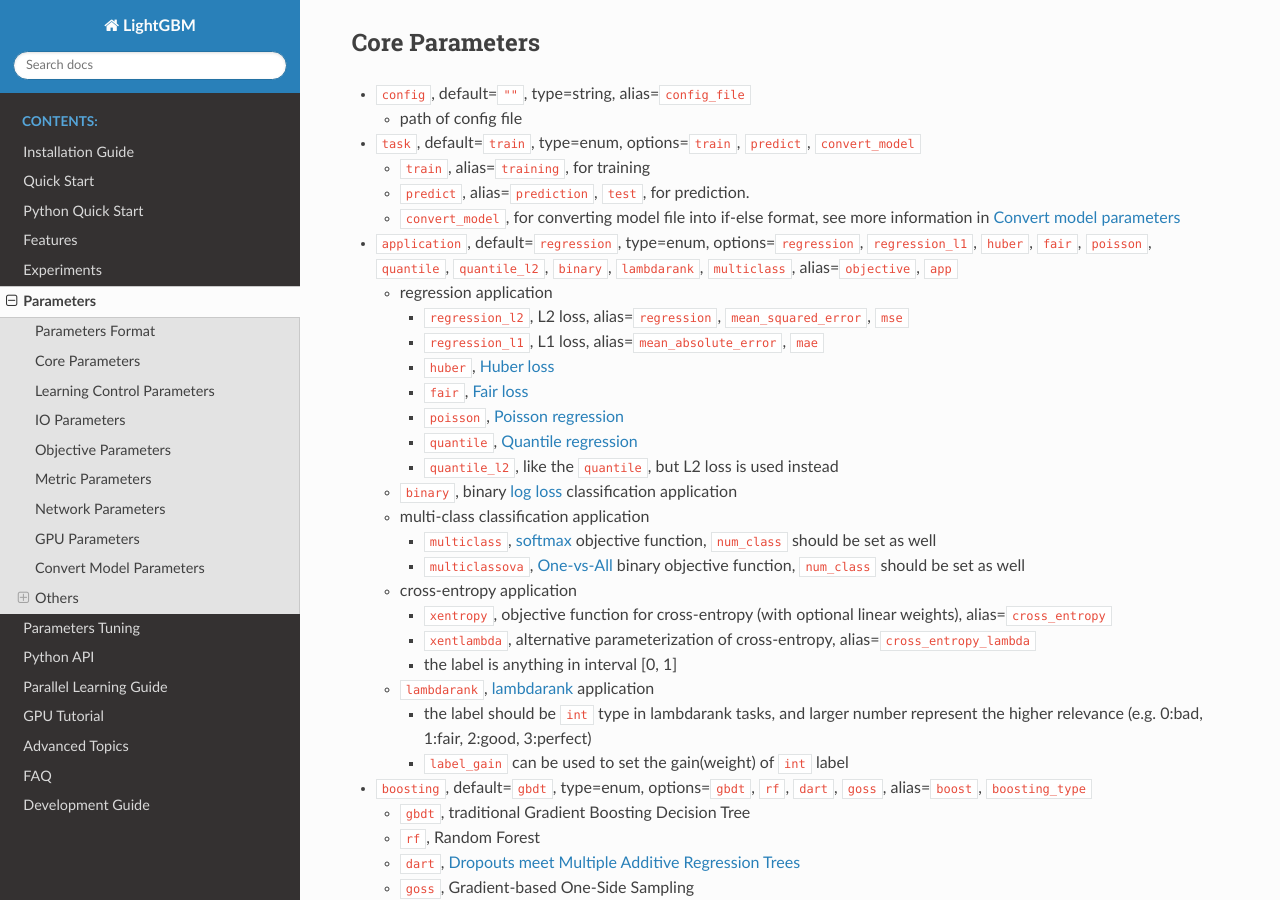
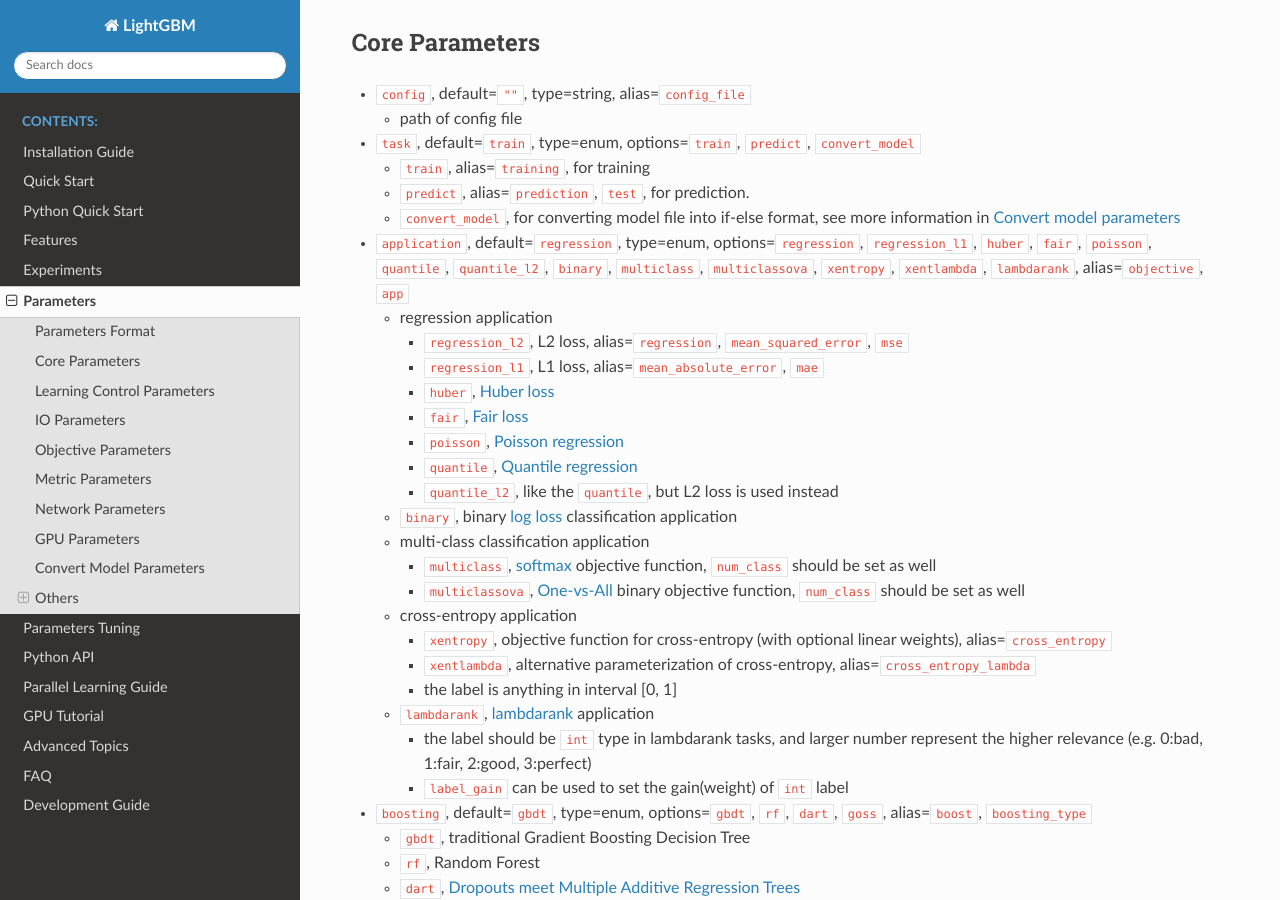
Before and after one commit to microsoft/LightGBM, a Sphinx documentation site: the page built from docs/Parameters.rst, in a window 1280 px wide and 900 px high, scrolled down 821 px. Built offline with Sphinx 7.4.7 and the Read the Docs theme 2.0.0, drawn with Linux system fonts in a browser that asks for light colours.

Commit message:
added missed options to objectives

```diff
--- a/docs/Parameters.rst
+++ b/docs/Parameters.rst
@@ -49,7 +49,7 @@
 
 -  ``application``, default=\ ``regression``, type=enum,
    options=\ ``regression``, ``regression_l1``, ``huber``, ``fair``, ``poisson``, ``quantile``, ``quantile_l2``,
-   ``binary``, ``lambdarank``, ``multiclass``,
+   ``binary``, ``multiclass``, ``multiclassova``, ``xentropy``, ``xentlambda``, ``lambdarank``,
    alias=\ ``objective``, ``app``
 
    -  regression application
```
